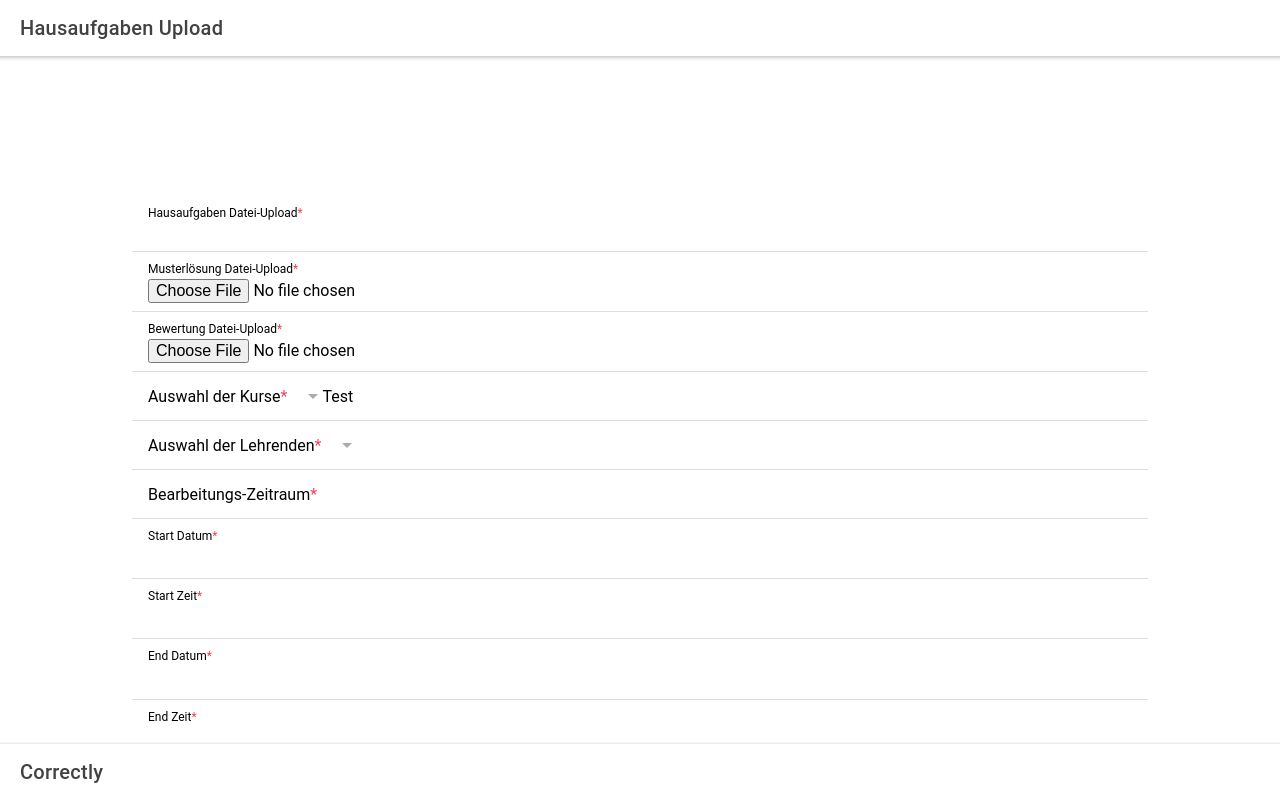
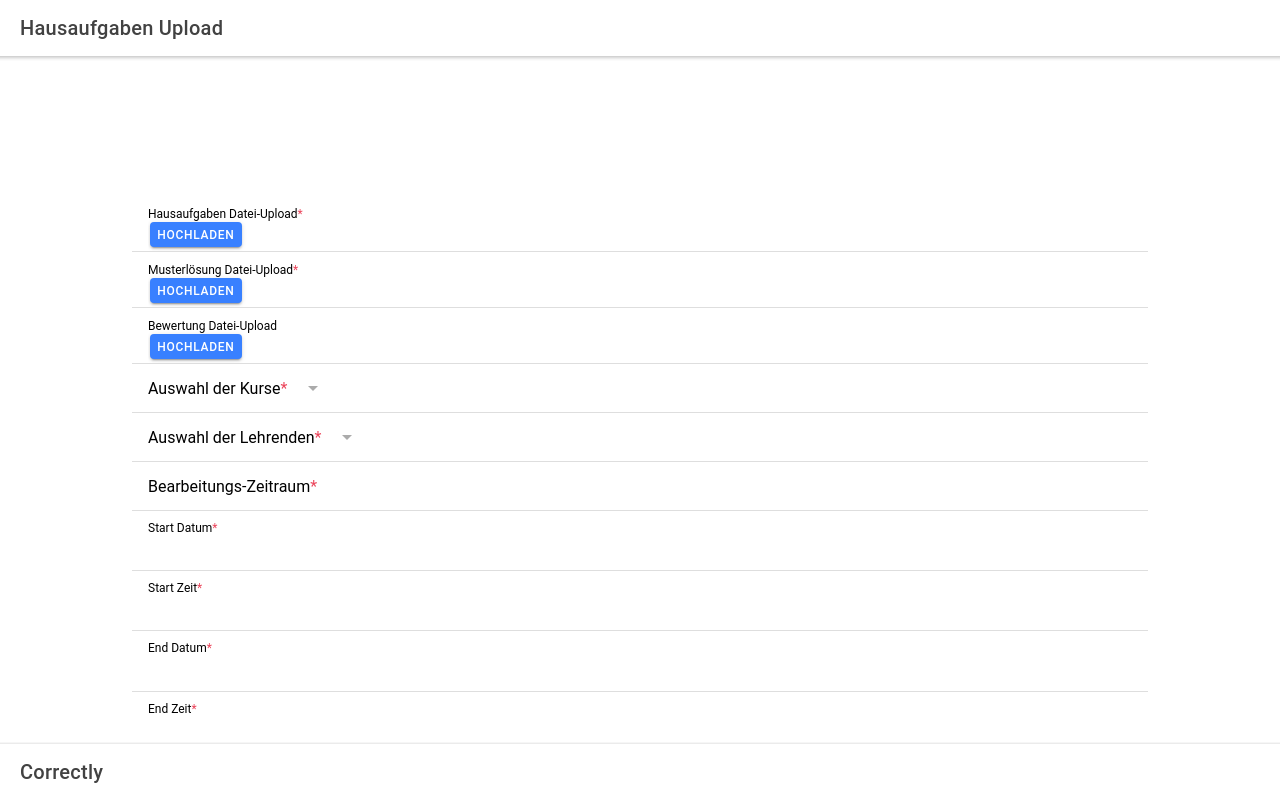
Before and after one commit to Yonom/Correctly, a Next.js app: page /add_homework in a window 1280 px wide. Built offline with nearby package versions, Linux system fonts and the light colour scheme.

Commit message:
Fixed code
Backend and Frontend errors

```diff
--- a/src/components/IonController.js
+++ b/src/components/IonController.js
@@ -1,6 +1,6 @@
 import { Controller } from 'react-hook-form';
-import { useEffect } from 'react';
-import { IonInput } from '@ionic/react';
+import { useEffect, useRef } from 'react';
+import { IonButton } from '@ionic/react';
 
 export default (props) => {
   return (
@@ -15,21 +15,37 @@ export default (props) => {
   );
 };
 
-export const IonFileInputController = ({ name, rules, control, ...rest }) => {
+export const IonFileButtonController = ({ name, rules, control, accept, children }) => {
   const {
     setValue,
     register,
     unregister,
   } = control;
 
+  const inputEl = useRef();
   useEffect(() => {
     register({ name }, rules);
     return () => unregister(name);
   }, [name, rules, register, unregister]);
 
-  const fileChange = (e) => {
-    setValue(name, e.target.value.files);
+  const handleButtonClick = () => {
+    inputEl.current.click();
   };
 
-  return <IonInput {...rest} type="file" onIonChange={fileChange} />;
+  const fileChange = (e) => {
+    setValue(name, e.target.files);
+  };
+
+  return (
+    <IonButton onClick={handleButtonClick}>
+      <input
+        hidden
+        accept={accept}
+        type="file"
+        ref={inputEl}
+        onChange={fileChange}
+      />
+      {children}
+    </IonButton>
+  );
 };
--- a/src/pages/add_homework.js
+++ b/src/pages/add_homework.js
@@ -8,19 +8,44 @@ import { cloudUploadOutline } from 'ionicons/icons';
 
 /* Custom components */
 import AppPage from '../components/AppPage';
-import IonController from '../components/IonController';
+import IonController, { IonFileButtonController } from '../components/IonController';
 import IonCenterContent from '../components/IonCenterContent';
 
 /* insert database function */
-// import insertHomework from '../services/api/database/homework';
+import { addHomework } from '../services/homework';
+import { toBase64 } from '../utils/fileUtils';
+
 
 export default () => {
   const { control, handleSubmit } = useForm();
 
-  const onSubmit = (data) => {
+  const minYear = (new Date()).getFullYear();
+  const maxYear = (new Date()).getFullYear() + 3;
+
+  const onSubmit = async (data) => {
+    const doingStartDebug = `${data.doingStartDate.split('T')[0]} ${data.doingStartTime.split('T')[1].substring(0, 5)}`;
+
+    const doingStart = new Date(`${data.doingStartDate.split('T')[0]} ${data.doingStartTime.split('T')[1].substring(0, 5)}`);
+    const doingEnd = new Date(`${data.doingEndDate.split('T')[0]} ${data.doingEndTime.split('T')[1].substring(0, 5)}`);
+    const correctingStart = new Date(`${data.correctingStartDate.split('T')[0]} ${data.correctingStartTime.split('T')[1].substring(0, 5)}`);
+    const correctingEnd = new Date(`${data.correctingEndDate.split('T')[0]} ${data.correctingEndTime.split('T')[1].substring(0, 5)}`);
+
+    const base64Exercise = await toBase64(data.exercise[0]);
+    const base64Solution = await toBase64(data.solution[0]);
+    const base64Evaluation = await toBase64(data.evaluation[0]);
+
+    /*
+    console.log(correctingEnd);
+    console.log(doingStartDebug);
+    console.log(doingStart);
+    console.log(doingEnd);
+    console.log(correctingStart);
+    console.log(correctingEnd);
+    */
+
+    await addHomework(base64Exercise, base64Solution, base64Evaluation, doingStart, doingEnd, correctingStart, correctingEnd, data.dataFormat, data.correctingType, data.correctingAmountStudent, data.correctingAmountProf, data.criticalEvaluation);
+
     console.log(data);
-    // insertHomework(data.exercise, data.solution, data.evaluation, data.doingStart, data.doingEnd, data.correctingStart, data.correctingEnd, data.dataFormat, data.correctingType, data.correctingAmountStudent, data.correctingAmountProf, data.criticalEvaluation);
-    //
   };
 
   return (
@@ -34,21 +59,20 @@ export default () => {
                   Hausaufgaben Datei-Upload
                   <IonText color="danger">*</IonText>
                 </IonLabel>
-                <IonController type="email" as={IonInput} control={control} name="exercise" />
+                <IonFileButtonController rules={{ required: true }} control={control} name="exercise">Hochladen</IonFileButtonController>
               </IonItem>
               <IonItem>
                 <IonLabel position="stacked">
                   Musterlösung Datei-Upload
                   <IonText color="danger">*</IonText>
                 </IonLabel>
-                <IonController type="file" as={IonInput} control={control} name="solution" />
+                <IonFileButtonController control={control} name="solution">Hochladen</IonFileButtonController>
               </IonItem>
               <IonItem>
                 <IonLabel position="stacked">
                   Bewertung Datei-Upload
-                  <IonText color="danger">*</IonText>
                 </IonLabel>
-                <IonController type="file" as={IonInput} control={control} name="evaluation" />
+                <IonFileButtonController control={control} name="evaluation">Hochladen</IonFileButtonController>
               </IonItem>
 
               <IonItem>
@@ -56,14 +80,20 @@ export default () => {
                   Auswahl der Kurse
                   <IonText color="danger">*</IonText>
                 </IonText>
-                <IonSelect value="hi" okText="Okay" cancelText="Dismiss">
+                <IonController
+                  as={IonInput}
+                  control={control}
+                  name="courses"
+                // eslint-disable-next-line react/jsx-no-duplicate-props
+                  as={(
+                    <IonSelect value="dummy" okText="Okay" cancelText="Dismiss">
                       <IonSelectOption value="course-one">Kurs 1</IonSelectOption>
                       <IonSelectOption value="course-two">Kurs 2</IonSelectOption>
                       <IonSelectOption value="course-three">Kurs 3</IonSelectOption>
                       <IonSelectOption value="course-four">Kurs 4</IonSelectOption>
                     </IonSelect>
-                <IonText>Test</IonText>
-                <IonController type="text" as={IonInput} control={control} name="test" />
+                )}
+                />
               </IonItem>
 
               <IonItem>
@@ -71,15 +101,22 @@ export default () => {
                   Auswahl der Lehrenden
                   <IonText color="danger">*</IonText>
                 </IonText>
-                <IonSelect value="hi" okText="Okay" name="hair" cancelText="Dismiss">
-                  <IonSelectOption value="brown">Brown</IonSelectOption>
-                  <IonSelectOption value="blonde">Blonde</IonSelectOption>
-                  <IonSelectOption value="black">Black</IonSelectOption>
-                  <IonSelectOption value="red">Red</IonSelectOption>
+                <IonController
+                  as={IonInput}
+                  control={control}
+                  name="users"
+                // eslint-disable-next-line react/jsx-no-duplicate-props
+                  as={(
+                    <IonSelect value="dummy" okText="Okay" name="hair" cancelText="Dismiss">
+                      <IonSelectOption value="teacher-one">Lehrer 1</IonSelectOption>
+                      <IonSelectOption value="teacher-two">Lehrer 2</IonSelectOption>
+                      <IonSelectOption value="teacher-three">Lehrer 3</IonSelectOption>
+                      <IonSelectOption value="teacher-four">Lehrer 4</IonSelectOption>
                     </IonSelect>
+                 )}
+                />
               </IonItem>
 
-              {/* We are not able to retrieve data from IonDateTime */}
               <IonItem>
                 <IonText position="stacked">
                   Bearbeitungs-Zeitraum
@@ -92,28 +129,60 @@ export default () => {
                   Start Datum
                   <IonText color="danger">*</IonText>
                 </IonLabel>
-                <IonDatetime formControlName="doingStartDate" value="test" ionChange={([e]) => { return e.detail.value; }} control={control} name="doingStartDate" />
+                <IonController
+                  as={IonInput}
+                  control={control}
+                  name="doingStartDate"
+                // eslint-disable-next-line react/jsx-no-duplicate-props
+                  as={(
+                    <IonDatetime name="doingStartDate" min={minYear} max={maxYear} />
+                )}
+                />
               </IonItem>
               <IonItem control={control}>
                 <IonLabel position="stacked">
                   Start Zeit
                   <IonText color="danger">*</IonText>
                 </IonLabel>
+                <IonController
+                  as={IonInput}
+                  control={control}
+                  name="doingStartTime"
+                // eslint-disable-next-line react/jsx-no-duplicate-props
+                  as={(
                     <IonDatetime displayFormat="hh:mm A" control={control} name="doingStartTime" />
+                )}
+                />
               </IonItem>
               <IonItem>
                 <IonLabel position="stacked">
                   End Datum
                   <IonText color="danger">*</IonText>
                 </IonLabel>
-                <IonDatetime control={control} name="doingEndDate" />
+                <IonController
+                  as={IonInput}
+                  control={control}
+                  name="doingEndDate"
+                // eslint-disable-next-line react/jsx-no-duplicate-props
+                  as={(
+                    <IonDatetime name="doingEndDate" min={minYear} max={maxYear} />
+                )}
+                />
               </IonItem>
               <IonItem>
                 <IonLabel position="stacked">
                   End Zeit
                   <IonText color="danger">*</IonText>
                 </IonLabel>
+                <IonController
+                  as={IonInput}
+                  control={control}
+                  name="doingEndTime"
+                // eslint-disable-next-line react/jsx-no-duplicate-props
+                  as={(
                     <IonDatetime displayFormat="hh:mm A" control={control} name="doingEndTime" />
+                )}
+                />
               </IonItem>
 
 
@@ -129,28 +198,60 @@ export default () => {
                   Start Datum
                   <IonText color="danger">*</IonText>
                 </IonLabel>
-                <IonDatetime control={control} name="correctingStartDate" />
+                <IonController
+                  as={IonInput}
+                  control={control}
+                  name="correctingStartDate"
+                // eslint-disable-next-line react/jsx-no-duplicate-props
+                  as={(
+                    <IonDatetime control={control} name="correctingStartDate" min={minYear} max={maxYear} />
+                )}
+                />
               </IonItem>
               <IonItem>
                 <IonLabel position="stacked">
                   Start Zeit
                   <IonText color="danger">*</IonText>
                 </IonLabel>
+                <IonController
+                  as={IonInput}
+                  control={control}
+                  name="correctingStartTime"
+                // eslint-disable-next-line react/jsx-no-duplicate-props
+                  as={(
                     <IonDatetime displayFormat="hh:mm A" control={control} name="correctingStartTime" />
+                )}
+                />
               </IonItem>
               <IonItem>
                 <IonLabel position="stacked">
                   End Datum
                   <IonText color="danger">*</IonText>
                 </IonLabel>
-                <IonDatetime control={control} name="correctingEndDate" />
+                <IonController
+                  as={IonInput}
+                  control={control}
+                  name="correctingEndDate"
+                // eslint-disable-next-line react/jsx-no-duplicate-props
+                  as={(
+                    <IonDatetime control={control} name="correctingEndDate" min={minYear} max={maxYear} />
+                )}
+                />
               </IonItem>
               <IonItem>
                 <IonLabel position="stacked">
                   End Zeit
                   <IonText color="danger">*</IonText>
                 </IonLabel>
+                <IonController
+                  as={IonInput}
+                  control={control}
+                  name="correctingEndTime"
+                // eslint-disable-next-line react/jsx-no-duplicate-props
+                  as={(
                     <IonDatetime displayFormat="hh:mm A" control={control} name="correctingEndTime" />
+                )}
+                />
               </IonItem>
 
 
@@ -159,25 +260,42 @@ export default () => {
                   Zulässige Dateiformate
                   <IonText color="danger">*</IonText>
                 </IonText>
-                <IonSelect multiple="true" value="hi" okText="Okay" name="formats" cancelText="Dismiss">
+                <IonController
+                  as={IonInput}
+                  control={control}
+                  name="dataFormat"
+                // eslint-disable-next-line react/jsx-no-duplicate-props
+                  as={(
+                    <IonSelect multiple="true" okText="Okay" cancelText="Dismiss">
                       <IonSelectOption value="pdf">.pdf</IonSelectOption>
                       <IonSelectOption value="py">.py</IonSelectOption>
                       <IonSelectOption value="jpeg">.jpeg</IonSelectOption>
                       <IonSelectOption value="docx">.docx</IonSelectOption>
                     </IonSelect>
+                     )}
+                />
               </IonItem>
 
+              {/* still needs to be clarified with fachlich */}
               <IonItem>
                 <IonText position="stacked">
                   Auswahl des Korrekturformats
                   <IonText color="danger">*</IonText>
                 </IonText>
-                <IonSelect value="hi" okText="Okay" cancelText="Dismiss">
+                <IonController
+                  as={IonInput}
+                  control={control}
+                  name="correctingType"
+                // eslint-disable-next-line react/jsx-no-duplicate-props
+                  as={(
+                    <IonSelect okText="Okay" cancelText="Dismiss">
                       <IonSelectOption value="correct-one">Eins</IonSelectOption>
                       <IonSelectOption value="correct-two">Zwei</IonSelectOption>
                       <IonSelectOption value="correct-three">Drei</IonSelectOption>
                       <IonSelectOption value="correct-four">Vier</IonSelectOption>
                     </IonSelect>
+                       )}
+                />
               </IonItem>
 
               <IonItem>
@@ -185,12 +303,20 @@ export default () => {
                   Auswahl der Korrekturen pro Lösung
                   <IonText color="danger">*</IonText>
                 </IonText>
+                <IonController
+                  as={IonInput}
+                  control={control}
+                  name="correctingAmountStudent"
+                // eslint-disable-next-line react/jsx-no-duplicate-props
+                  as={(
                     <IonSelect value="hi" okText="Okay" cancelText="Dismiss">
-                  <IonSelectOption value="brown">1</IonSelectOption>
-                  <IonSelectOption value="blonde">2</IonSelectOption>
-                  <IonSelectOption value="black">3</IonSelectOption>
-                  <IonSelectOption value="red">3</IonSelectOption>
+                      <IonSelectOption value={1}>1</IonSelectOption>
+                      <IonSelectOption value={2}>2</IonSelectOption>
+                      <IonSelectOption value={3}>3</IonSelectOption>
+                      <IonSelectOption value={4}>4</IonSelectOption>
                     </IonSelect>
+                 )}
+                />
               </IonItem>
 
               <IonItem>
@@ -198,23 +324,39 @@ export default () => {
                   Anzahl der zu überprüfenden Korrekturen
                   <IonText color="danger">*</IonText>
                 </IonText>
-                <IonSelect value="hi" okText="Okay" cancelText="Dismiss">
-                  <IonSelectOption value="count-once">1</IonSelectOption>
-                  <IonSelectOption value="count-twice">2</IonSelectOption>
-                  <IonSelectOption value="count-three">3</IonSelectOption>
-                  <IonSelectOption value="count-four">4</IonSelectOption>
+                <IonController
+                  as={IonInput}
+                  control={control}
+                  name="correctingAmountProf"
+                // eslint-disable-next-line react/jsx-no-duplicate-props
+                  as={(
+                    <IonSelect okText="Okay" cancelText="Dismiss">
+                      <IonSelectOption value={1}>1</IonSelectOption>
+                      <IonSelectOption value={2}>2</IonSelectOption>
+                      <IonSelectOption value={3}>3</IonSelectOption>
+                      <IonSelectOption value={4}>4</IonSelectOption>
                     </IonSelect>
+                     )}
+                />
               </IonItem>
-
 
               <IonItem>
                 <IonText position="stacked">Kritische Schwelle bei Abweichungen zwischen mehreren Korrekturen zu einer Lösung</IonText>
-                <IonSelect value="hi" okText="Okay" cancelText="Dismiss">
-                  <IonSelectOption value="ten">10%</IonSelectOption>
-                  <IonSelectOption value="twenty">20%</IonSelectOption>
-                  <IonSelectOption value="thirty">30%</IonSelectOption>
-                  <IonSelectOption value="fourty">40%</IonSelectOption>
+                <IonText color="danger">*</IonText>
+                <IonController
+                  as={IonInput}
+                  control={control}
+                  name="criticalEvaluation"
+                // eslint-disable-next-line react/jsx-no-duplicate-props
+                  as={(
+                    <IonSelect okText="Okay" cancelText="Dismiss">
+                      <IonSelectOption value={0.1}>10%</IonSelectOption>
+                      <IonSelectOption value={0.2}>20%</IonSelectOption>
+                      <IonSelectOption value={0.3}>30%</IonSelectOption>
+                      <IonSelectOption value={0.4}>40%</IonSelectOption>
                     </IonSelect>
+                      )}
+                />
               </IonItem>
 
             </IonList>
--- /dev/null
+++ b/src/pages/api/homework/add.js
@@ -0,0 +1,16 @@
+import handleRequestMethod from '../../../utils/api/handleReq';
+import insertHomework from '../../../services/api/database/homework';
+
+export default async (req, res) => {
+  // make sure this is a POST call
+  handleRequestMethod(req, res, 'POST');
+
+  // get parameters
+  const { exercise, solution, evaluation, doingStart, doingEnd, correctingStart, correctingEnd, dataFormat, correctingType, correctingAmountStudent, correctingAmountProf, criticalEvaluation } = req.body;
+
+  await insertHomework(exercise, solution, evaluation, doingStart, doingEnd, correctingStart, correctingEnd, dataFormat, correctingType, correctingAmountStudent, correctingAmountProf, criticalEvaluation);
+
+
+  // empty json to confirm success
+  return res.json({});
+};
--- /dev/null
+++ b/src/services/homework.js
@@ -0,0 +1,5 @@
+import fetchPost from '../utils/fetchPost';
+
+export const addHomework = async (exercise, solution, evaluation, doingStart, doingEnd, correctingStart, correctingEnd, dataFormat, correctingType, correctingAmountStudent, correctingAmountProf, criticalEvaluation) => {
+  return await fetchPost('/api/homework/add', { exercise, solution, evaluation, doingStart, doingEnd, correctingStart, correctingEnd, dataFormat, correctingType, correctingAmountStudent, correctingAmountProf, criticalEvaluation });
+};
--- /dev/null
+++ b/src/utils/fileUtils.js
@@ -0,0 +1,6 @@
+export const toBase64 = (file) => new Promise((resolve, reject) => {
+  const reader = new FileReader();
+  reader.readAsDataURL(file);
+  reader.onload = () => resolve(reader.result);
+  reader.onerror = (error) => reject(error);
+});
```
Lines whose indentation alone changed are shown as unchanged.
